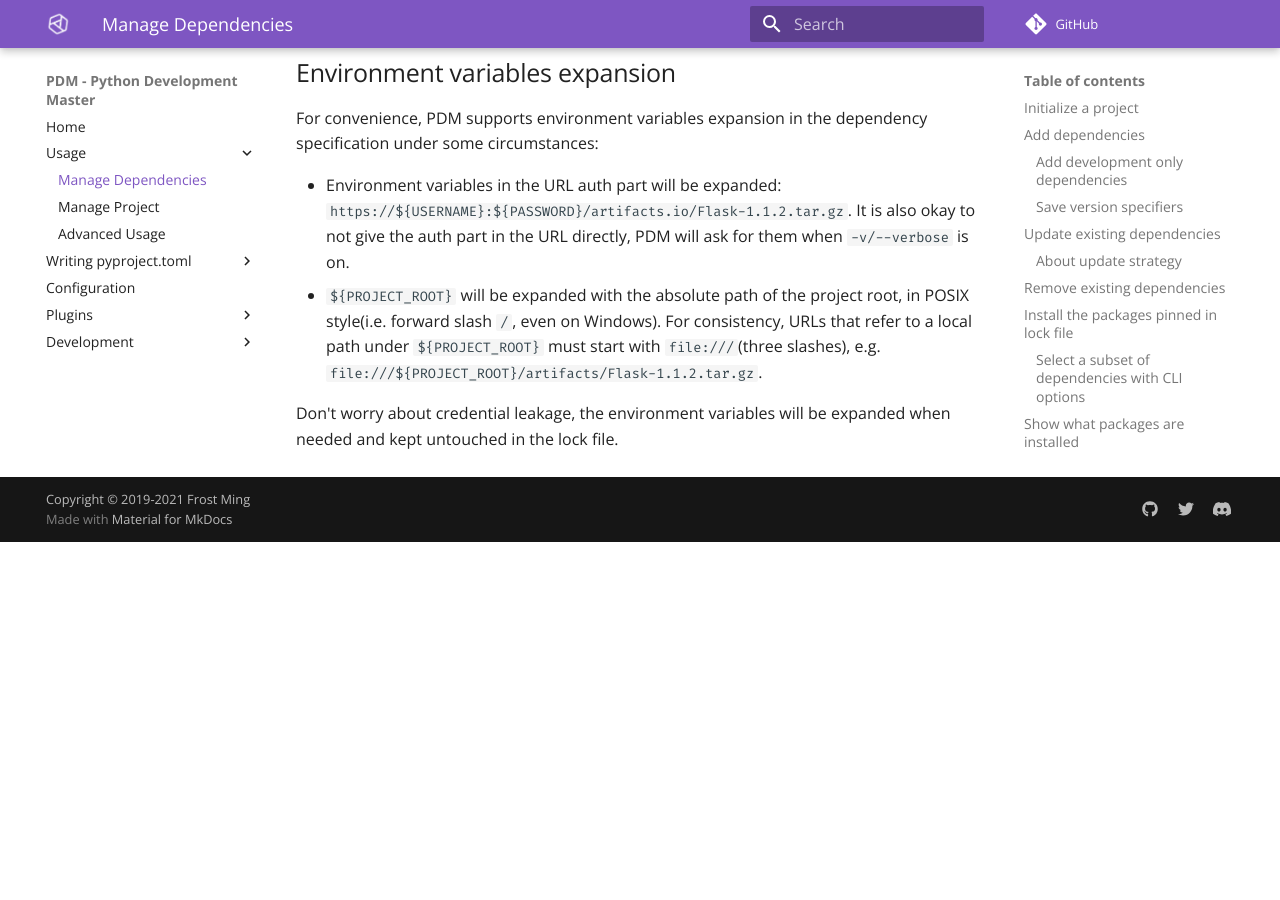
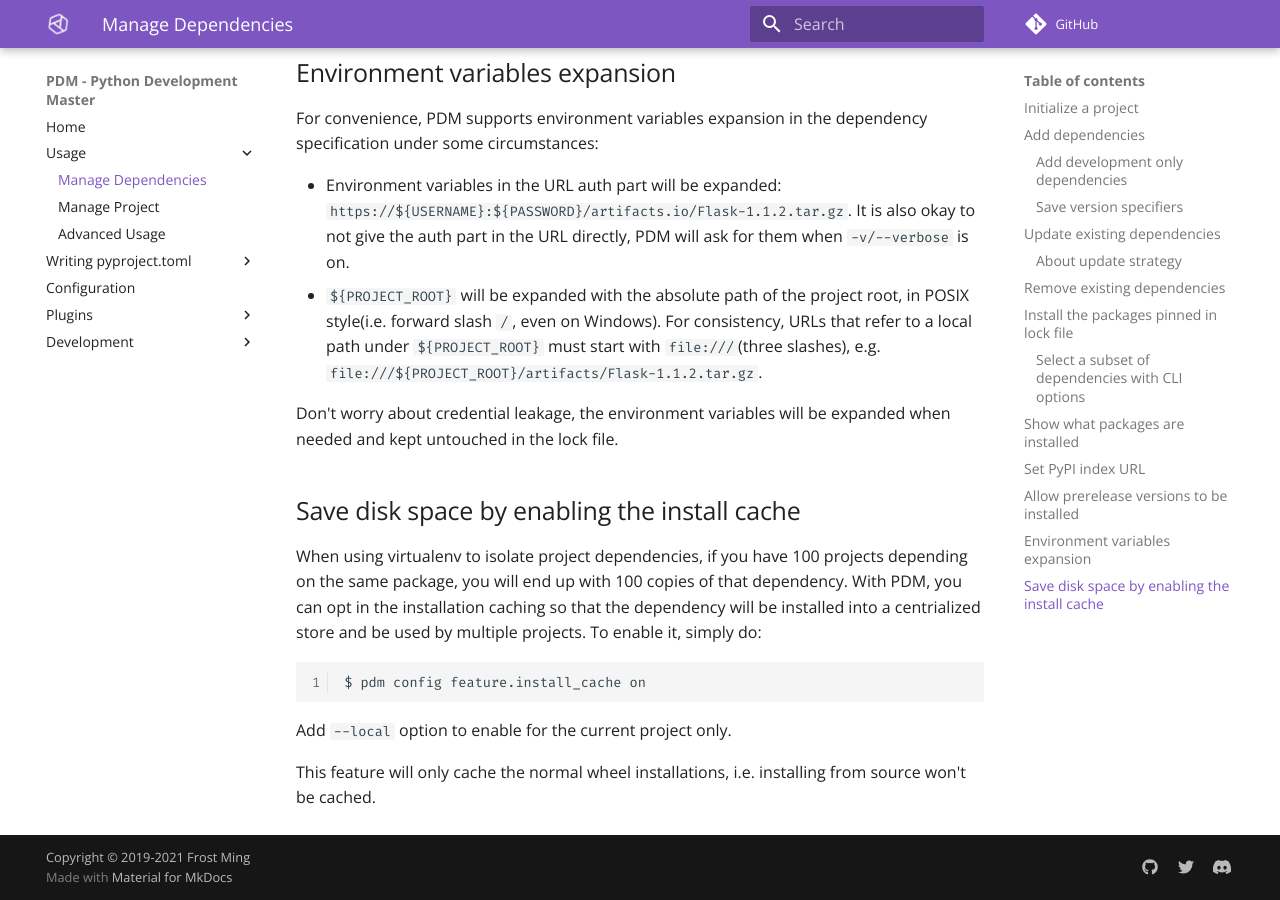
Before and after one commit to ChrisSanderser/pd-ms, an MkDocs documentation site: the page built from docs/docs/usage/dependency.md, in a window 1280 px wide and 900 px high, scrolled down 5561 px. Built offline with MkDocs 1.6.1 and Material for MkDocs 9.7.7, drawn with Linux system fonts in a browser that asks for light colours; comment, search, counter and statistics services are not loaded; before the commit the page ends 6103 px from its top, so only the background shows below that.

Commit message:
Add docs about install_cache

````diff
--- a/docs/docs/usage/dependency.md
+++ b/docs/docs/usage/dependency.md
@@ -238,3 +238,16 @@ For convenience, PDM supports environment variables expansion in the dependency
   `file:///${PROJECT_ROOT}/artifacts/Flask-1.1.2.tar.gz`.
 
 Don't worry about credential leakage, the environment variables will be expanded when needed and kept untouched in the lock file.
+
+
+## Save disk space by enabling the install cache
+
+When using virtualenv to isolate project dependencies, if you have 100 projects depending on the same package, you will end up with 100 copies of that dependency. With PDM, you can opt in the installation caching so that the dependency will be installed into a centrialized store and be used by multiple projects. To enable it, simply do:
+
+```
+$ pdm config feature.install_cache on
+```
+
+Add `--local` option to enable for the current project only.
+
+This feature will only cache the normal wheel installations, i.e. installing from source won't be cached.
````
Also changed, not shown: docs/docs/configuration.md (+1 -1 lines), docs/docs/usage/project.md (+1 -0 lines).
